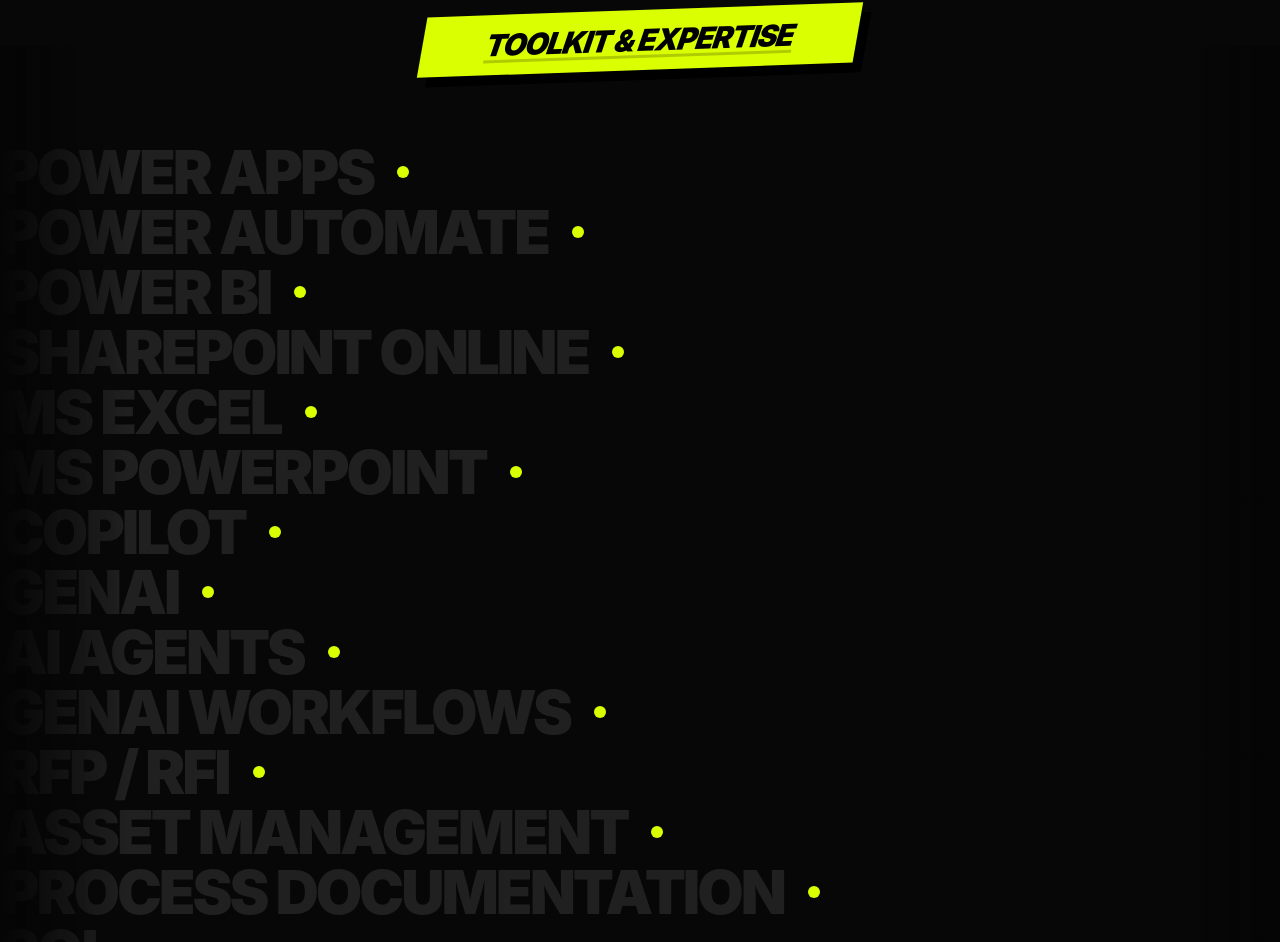
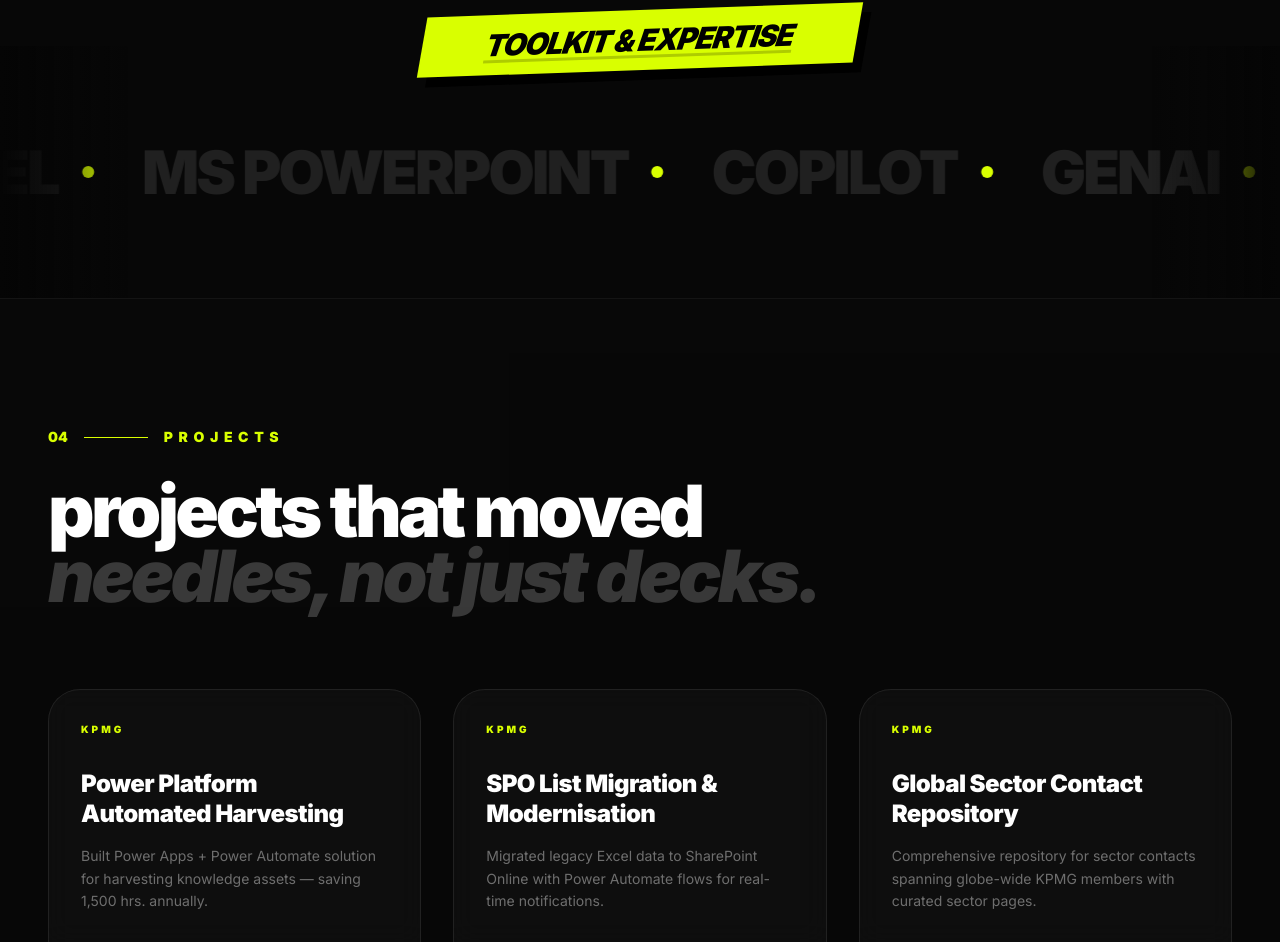
Before and after one commit to Pokedash01/resume-website, a React (Vite) app: page / in a window 1280 px wide. Shown: the part 3712-4654 px from the top of the page. Built offline with nearby package versions, Linux system fonts and the light colour scheme.

Commit message:
Update index.css

```diff
--- a/src/index.css
+++ b/src/index.css
@@ -1,22 +1,31 @@
+@import url('https://fonts.googleapis.com/css2?family=Inter:ital,opsz,wght@0,14..32,100..900;1,14..32,100..900&family=JetBrains+Mono:ital,wght@0,100..800;1,100..800&display=swap');
+
 @import "tailwindcss";
 
 @theme {
   --font-sans: "Inter", ui-sans-serif, system-ui, sans-serif;
   --font-mono: "JetBrains Mono", ui-monospace, SFMono-Regular, monospace;
+
   --color-neon: #D9FF00;
   --color-glass: rgba(255, 255, 255, 0.03);
   --color-glass-border: rgba(255, 255, 255, 0.08);
 }
 
 @layer base {
+  html {
+    scroll-behavior: smooth;
+    height: 100%;
+  }
+
   body {
     @apply bg-[#050505] text-white antialiased selection:bg-neon selection:text-black;
     margin: 0;
-    height: 100%;
+    min-height: 100%;
+    overflow-x: hidden;
   }
 
-  html {
-    scroll-behavior: smooth;
+  * {
+    box-sizing: border-box;
   }
 }
 
@@ -24,6 +33,7 @@
   .glass {
     background: var(--color-glass);
     backdrop-filter: blur(12px);
+    -webkit-backdrop-filter: blur(12px);
     border: 1px solid var(--color-glass-border);
   }
 
@@ -32,11 +42,14 @@
   }
 
   .neon-hover {
-    transition: all 0.4s cubic-bezier(0.16, 1, 0.3, 1);
+    transition:
+      transform 0.4s cubic-bezier(0.16, 1, 0.3, 1),
+      box-shadow 0.4s cubic-bezier(0.16, 1, 0.3, 1),
+      border-color 0.4s cubic-bezier(0.16, 1, 0.3, 1);
   }
 
   .neon-hover:hover {
-    box-shadow: 0 0 40px rgba(217, 255, 0, 0.3);
+    box-shadow: 0 0 40px rgba(217, 255, 0, 0.25);
     border-color: rgba(217, 255, 0, 0.4) !important;
   }
 
@@ -47,6 +60,47 @@
   .bg-neon {
     background-color: var(--color-neon);
   }
+
+  .gpu {
+    transform: translateZ(0);
+    will-change: transform;
+    backface-visibility: hidden;
+  }
 }
 
-@import url('https://fonts.googleapis.com/css2?family=Inter:ital,opsz,wght@0,14..32,100..900;1,14..32,100..900&family=JetBrains+Mono:ital,wght@0,100..800;1,100..800&display=swap');
+/* Marquee */
+
+.marquee {
+  width: 100%;
+  overflow: hidden;
+  position: relative;
+}
+
+.marquee-track {
+  display: flex;
+  align-items: center;
+  width: max-content;
+  gap: 3rem;
+
+  animation: marqueeMove 40s linear infinite;
+
+  will-change: transform;
+  transform: translate3d(0, 0, 0);
+
+  backface-visibility: hidden;
+  perspective: 1000px;
+}
+
+.marquee-track:hover {
+  animation-play-state: paused;
+}
+
+@keyframes marqueeMove {
+  from {
+    transform: translate3d(0, 0, 0);
+  }
+
+  to {
+    transform: translate3d(-50%, 0, 0);
+  }
+}
```
